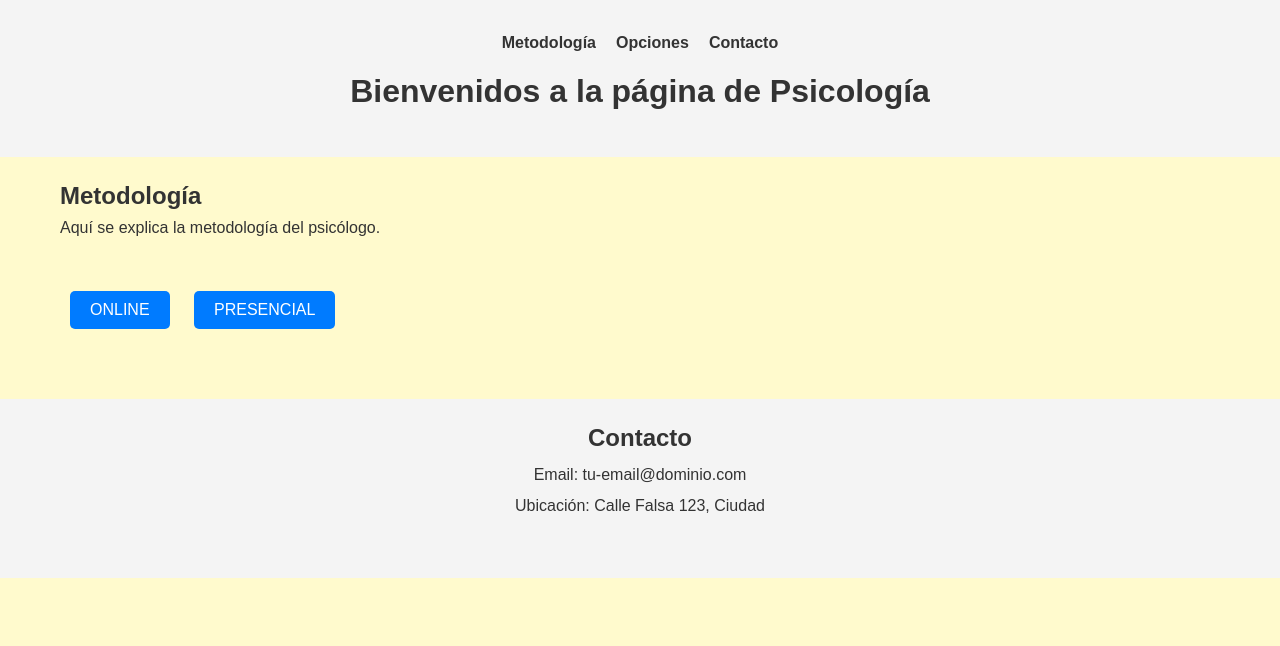
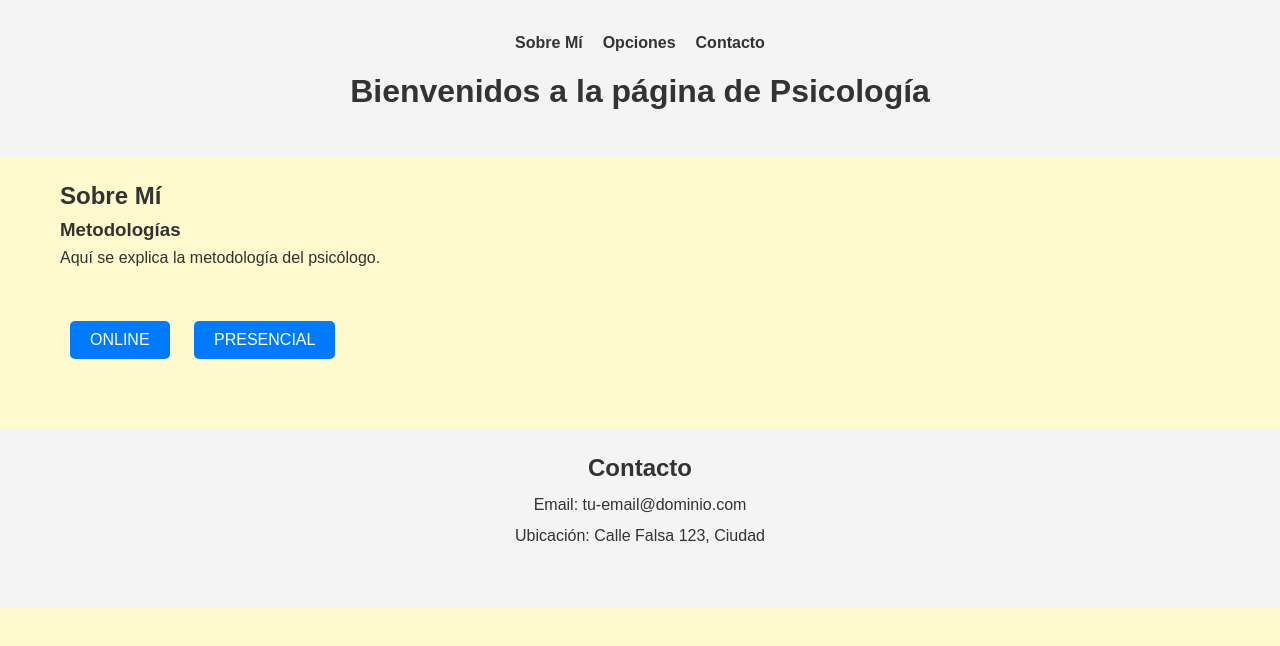
Before and after one commit to TssJavier/PsicoJesus, a plain HTML site: page PsicoJesus/PRE/preindex.html in a window 1280 px wide. Drawn offline with Linux system fonts and the light colour scheme.

Commit message:
metodologías

```diff
--- a/PsicoJesus/PRE/preindex.html
+++ b/PsicoJesus/PRE/preindex.html
@@ -10,7 +10,7 @@
     <header>
       <nav>
         <ul>
-          <li><a href="#metodologia" class="nav-link">Metodología</a></li>
+          <li><a href="#metodologia" class="nav-link">Sobre Mí</a></li>
           <li><a href="#opciones" class="nav-link">Opciones</a></li>
           <li><a href="#contacto" class="nav-link">Contacto</a></li>
         </ul>
@@ -19,7 +19,8 @@
     </header>
     <main>
         <section id="metodologia">
-            <h2>Metodología</h2>
+            <h2>Sobre Mí</h2>
+            <h3>Metodologías</h3>
             <p>Aquí se explica la metodología del psicólogo.</p>
         </section>
         <section id="opciones">
```
